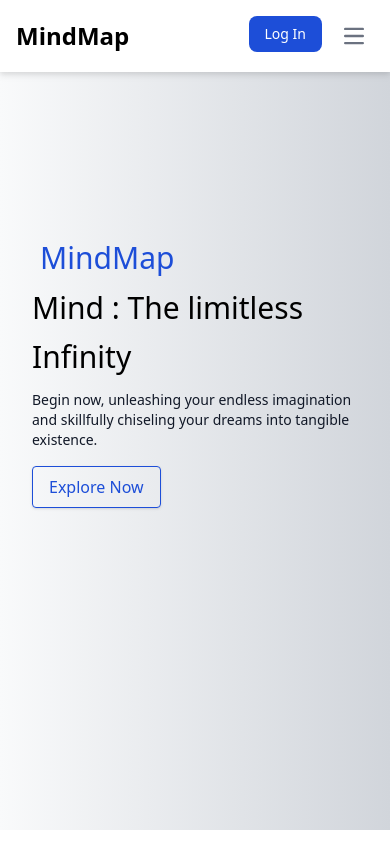
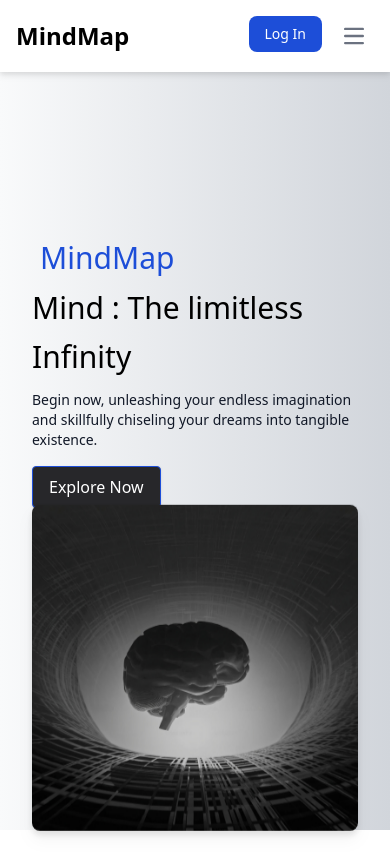
Before and after one commit to OmKumarGithub/mindmap, a React (Create React App) app: page / in a window 390 px wide. Built offline with nearby package versions, Linux system fonts and the light colour scheme; what reactflow would draw is missing.

Commit message:
added pages

```diff
--- a/src/pages/Home.js
+++ b/src/pages/Home.js
@@ -1,6 +1,7 @@
 import React from 'react'
 import { Link } from 'react-router-dom'
 import { useAuth0 } from "@auth0/auth0-react";
+import brain from '../Home_photo.png'
 const Home = () => {
 	const { loginWithRedirect ,isAuthenticated } = useAuth0();
   return (
@@ -9,7 +10,7 @@ const Home = () => {
 	<div className=" bg-gradient-to-r from-gray-50 to-gray-300 dark:bg-gradient-to-r dark:from-gray-700 dark:to-gray-500 text-black border-gray-200 dark:bg-black dark:text-white py-20 h-[89.8vh]">
 		<div className="container mx-auto flex flex-col md:flex-row items-center my-12">
 			<div className="flex flex-col w-full lg:w-1/3 justify-center items-start p-8">
-				<h1 className="text-3xl md:text-5xl p-2 text-blue-700 dark:text-yellow-300 tracking-loose">MindMap</h1>
+				<h1 className="text-3xl md:text-5xl p-2 text-blue-700 dark:text-blue-500 tracking-loose">MindMap</h1>
 				<h2 className="text-3xl md:text-5xl leading-relaxed md:leading-snug mb-2">Mind : The limitless Infinity
 				</h2>
 				<p className="text-sm md:text-base  text-gray-900 dark:text-gray-50 mb-4">Begin now, unleashing your endless imagination and skillfully chiseling your dreams into tangible existence.</p>
@@ -17,19 +18,14 @@ const Home = () => {
 				className="bg-transparent text-blue-700 hover:bg-blue-500 dark:hover:bg-yellow-300 dark:text-yellow-300 hover:text-black rounded shadow hover:shadow-lg py-2 px-4 border  border-blue-700 dark:border-yellow-300 hover:border-transparent"
 				>Dashboard</Link>):(
 				<button
-				className="bg-transparent text-blue-700 hover:bg-blue-500 dark:hover:bg-yellow-300 dark:text-yellow-300 hover:text-black rounded shadow hover:shadow-lg py-2 px-4 border  border-blue-700 dark:border-yellow-300 hover:border-transparent"
+				className="bg-transparent text-white bg-zinc-800 hover:bg-blue-500  hover:text-black rounded shadow hover:shadow-lg py-2 px-4 border  border-blue-700 dark:border-blue-300 hover:border-transparent"
              onClick={() => loginWithRedirect()}>Explore Now</button>
 			 )}
 
 			</div>
 			<div className="p-8 mt-12 mb-6 md:mb-0 md:mt-0 ml-0 md:ml-12 lg:w-2/3  justify-center">
-				<div className="h-48 flex flex-wrap content-center gap-20">
-					<div >
-						<img className=" mt-28 hidden xl:block -rotate-[24deg] rounded-[6.8rem] w-40 h-64 hover:scale-105 hover:ease-in-out"  src="https://plus.unsplash.com/premium_photo-1695406461013-35e7327cef86?q=80&w=1887&auto=format&fit=crop&ixlib=rb-4.0.3&ixid=M3wxMjA3fDB8MHxwaG90by1wYWdlfHx8fGVufDB8fHx8fA%3D%3D"/></div>
-						<div>
-							<img className=" mt-28 hidden xl:block -rotate-[24deg] rounded-[6.8rem] scale-[1.5] w-32 h-64 hover:scale-[1.6] hover:ease-in-out"  src="https://images.unsplash.com/photo-1611410502206-f06ef260a129?w=500&auto=format&fit=crop&q=60&ixlib=rb-4.0.3&ixid=M3wxMjA3fDB8MHxzZWFyY2h8M3x8bWluZG1hcHxlbnwwfDF8MHx8fDA%3D"/></div>
-							<div>
-								<img className=" mt-28 hidden xl:block -rotate-[24deg] rounded-[6.8rem] w-40 h-64 hover:scale-105 hover:ease-in-out" src="https://images.unsplash.com/photo-1552664688-cf412ec27db2?q=80&w=1887&auto=format&fit=crop&ixlib=rb-4.0.3&ixid=M3wxMjA3fDB8MHxwaG90by1wYWdlfHx8fGVufDB8fHx8fA%3D%3D"/></div>
+				<div className="h-48   flex flex-wrap content-center gap-20">
+			 <img className="w-96 animate-bounce-short rounded-lg drop-shadow-lg grayscale-0 " src={brain}/>
 							</div>
 						</div>
 					</div>
--- a/tailwind.config.js
+++ b/tailwind.config.js
@@ -4,7 +4,13 @@ module.exports = {
     "./src/**/*.{js,jsx,ts,tsx}",
   ],
   theme: {
-    extend: {},
+    extend: {
+      animation: {
+        'spin-slow': 'spin 4s linear infinite',
+        'bounce-short': 'bounce 4s ease-in-out infinite'
+
+      }
+    }
   },
   plugins: [],
 }
```
Also changed, not shown: src/component/Navbar.js (+0 -9 lines), src/Home_photo.png (added).
